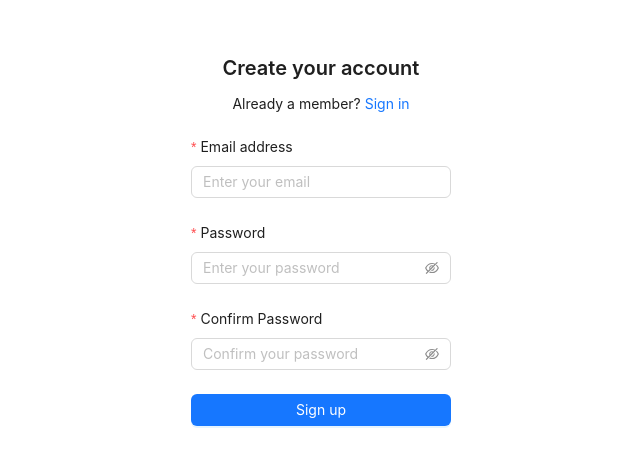
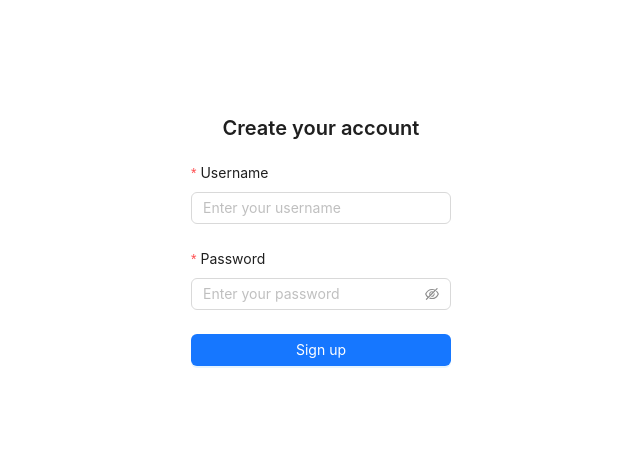
Before and after one commit to Project-FitLoop/FitLoop-FE, a Next.js app: page /register in a window 1280 px wide. Shown: the part 148-614 px from the top of the page, without its empty margins (319-959 px from the left). Built offline with nearby package versions, Linux system fonts and the light colour scheme.

Commit message:
[feat/#4] 회원가입 및 로그인 페이지 api 연결

```diff
--- a/src/ui/components/auth/register/RegisterForm.tsx
+++ b/src/ui/components/auth/register/RegisterForm.tsx
@@ -1,42 +1,47 @@
 "use client";
 
 import React from "react";
-import { Form, Input, Button, Typography } from "antd";
+import { Form, Input, Button, Typography, message } from "antd";
+import { registerUser } from "@/services/auth/auth"; // API 호출 파일 import
 
-const { Title, Text, Link } = Typography;
+const { Title } = Typography;
+
+interface RegisterFormValues {
+  username: string;
+  password: string;
+}
 
 const RegisterForm: React.FC = () => {
-  const onFinish = (values: any) => {
-    console.log("회원가입 성공:", values);
+  const onFinish = async (values: RegisterFormValues) => {
+    try {
+      console.log("Form values:", values);
+      // 회원가입 API 호출
+      await registerUser(values.username, values.password);
+      message.success("회원가입 성공! 이제 로그인할 수 있습니다.");
+
+      // 회원가입 성공 후 로그인 페이지로 리다이렉트
+      window.location.href = "/login";
+    } catch (error: any) {
+      message.error(error.message || "회원가입 실패! 사용자 이름이 중복되었을 수 있습니다.");
+    }
   };
 
-  const onFinishFailed = (errorInfo: any) => {
-    console.log("회원가입 실패:", errorInfo);
+  const onFinishFailed = () => {
+    message.error("회원가입 양식을 확인해주세요.");
   };
 
   return (
     <div style={{ maxWidth: 400, margin: "0 auto", padding: "20px" }}>
       <div style={{ textAlign: "center", marginBottom: "20px" }}>
         <Title level={4}>Create your account</Title>
-        <Text>
-          Already a member? <Link href="/login">Sign in</Link>
-        </Text>
       </div>
-      <Form
-        name="register"
-        onFinish={onFinish}
-        onFinishFailed={onFinishFailed}
-        layout="vertical"
-      >
+      <Form name="register" onFinish={onFinish} onFinishFailed={onFinishFailed} layout="vertical">
         <Form.Item
-          label="Email address"
-          name="email"
-          rules={[
-            { required: true, message: "Please input your email!" },
-            { type: "email", message: "Please enter a valid email!" },
-          ]}
+          label="Username"
+          name="username"
+          rules={[{ required: true, message: "Please input your username!" }]}
         >
-          <Input placeholder="Enter your email" />
+          <Input placeholder="Enter your username" />
         </Form.Item>
 
         <Form.Item
@@ -45,25 +50,6 @@ const RegisterForm: React.FC = () => {
           rules={[{ required: true, message: "Please input your password!" }]}
         >
           <Input.Password placeholder="Enter your password" />
-        </Form.Item>
-
-        <Form.Item
-          label="Confirm Password"
-          name="confirmPassword"
-          dependencies={["password"]}
-          rules={[
-            { required: true, message: "Please confirm your password!" },
-            ({ getFieldValue }) => ({
-              validator(_, value) {
-                if (!value || getFieldValue("password") === value) {
-                  return Promise.resolve();
-                }
-                return Promise.reject(new Error("Passwords do not match!"));
-              },
-            }),
-          ]}
-        >
-          <Input.Password placeholder="Confirm your password" />
         </Form.Item>
 
         <Form.Item>
```
Also changed, not shown: src/ui/components/auth/login/LoginForm.tsx (+23 -12 lines).
